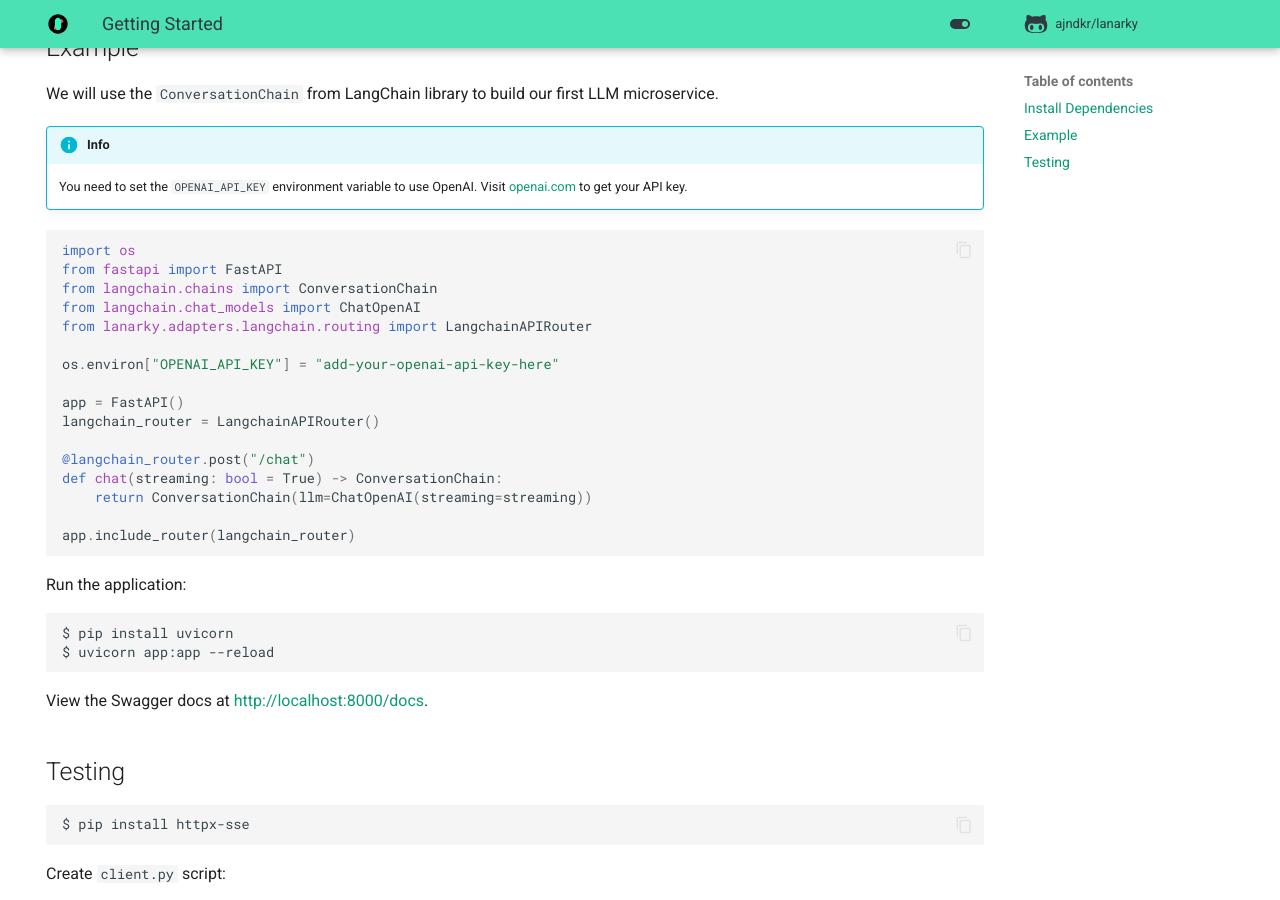
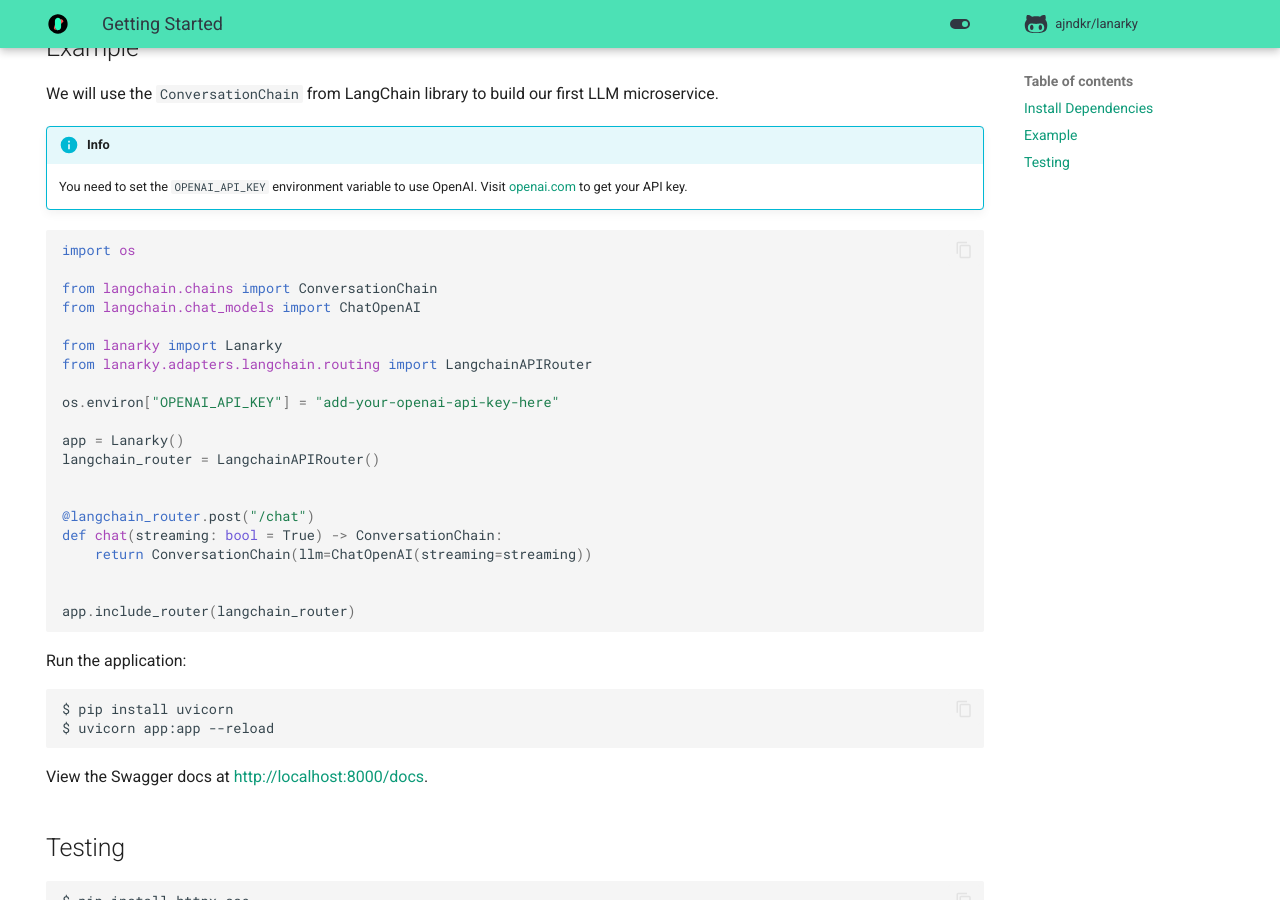
Before and after one commit to ajndkr/lanarky, an MkDocs documentation site: the page built from docs/getting-started.md, in a window 1280 px wide and 900 px high, scrolled down 436 px. Built offline with MkDocs 1.6.1 and Material for MkDocs 9.7.7, drawn with Linux system fonts in a browser that asks for light colours; comment, search, counter and statistics services are not loaded.

Commit message:
:memo: update example

````diff
--- a/docs/getting-started.md
+++ b/docs/getting-started.md
@@ -27,19 +27,23 @@ We will use the `ConversationChain` from LangChain library to build our first LL
 
 ```python
 import os
-from fastapi import FastAPI
+
 from langchain.chains import ConversationChain
 from langchain.chat_models import ChatOpenAI
+
+from lanarky import Lanarky
 from lanarky.adapters.langchain.routing import LangchainAPIRouter
 
 os.environ["OPENAI_API_KEY"] = "add-your-openai-api-key-here"
 
-app = FastAPI()
+app = Lanarky()
 langchain_router = LangchainAPIRouter()
+
 
 @langchain_router.post("/chat")
 def chat(streaming: bool = True) -> ConversationChain:
     return ConversationChain(llm=ChatOpenAI(streaming=streaming))
+
 
 app.include_router(langchain_router)
 ```
````
